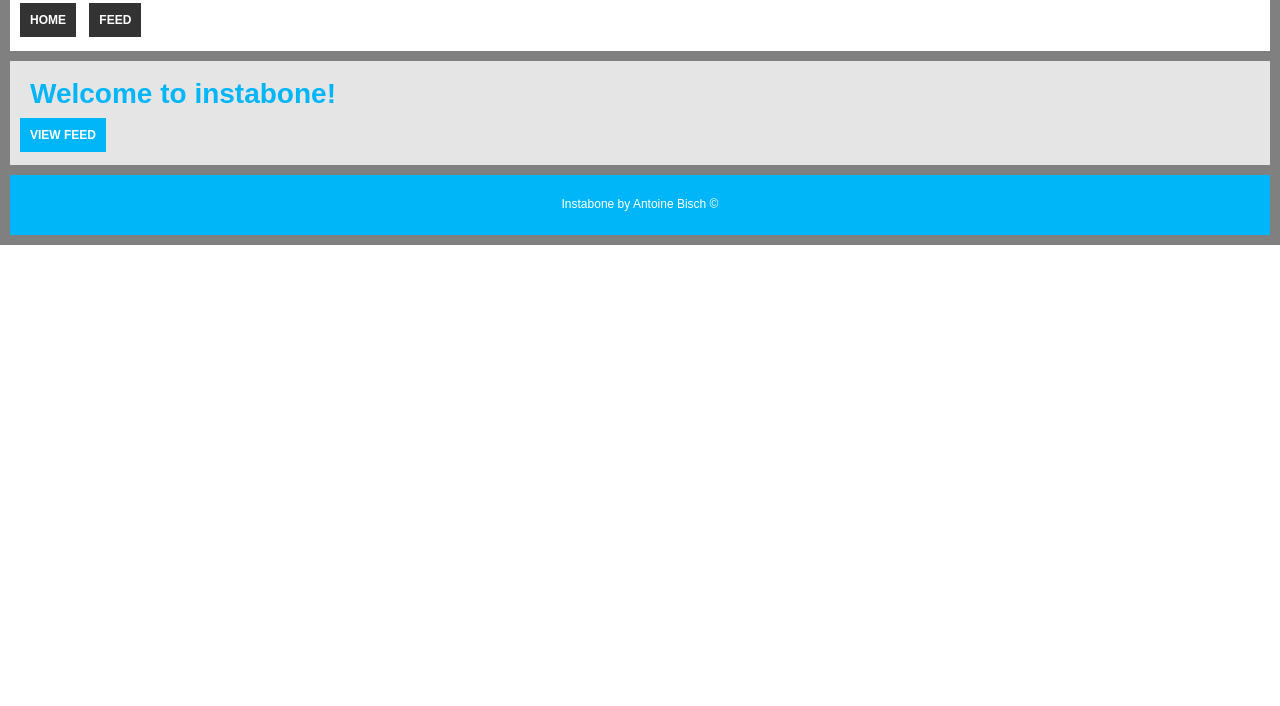
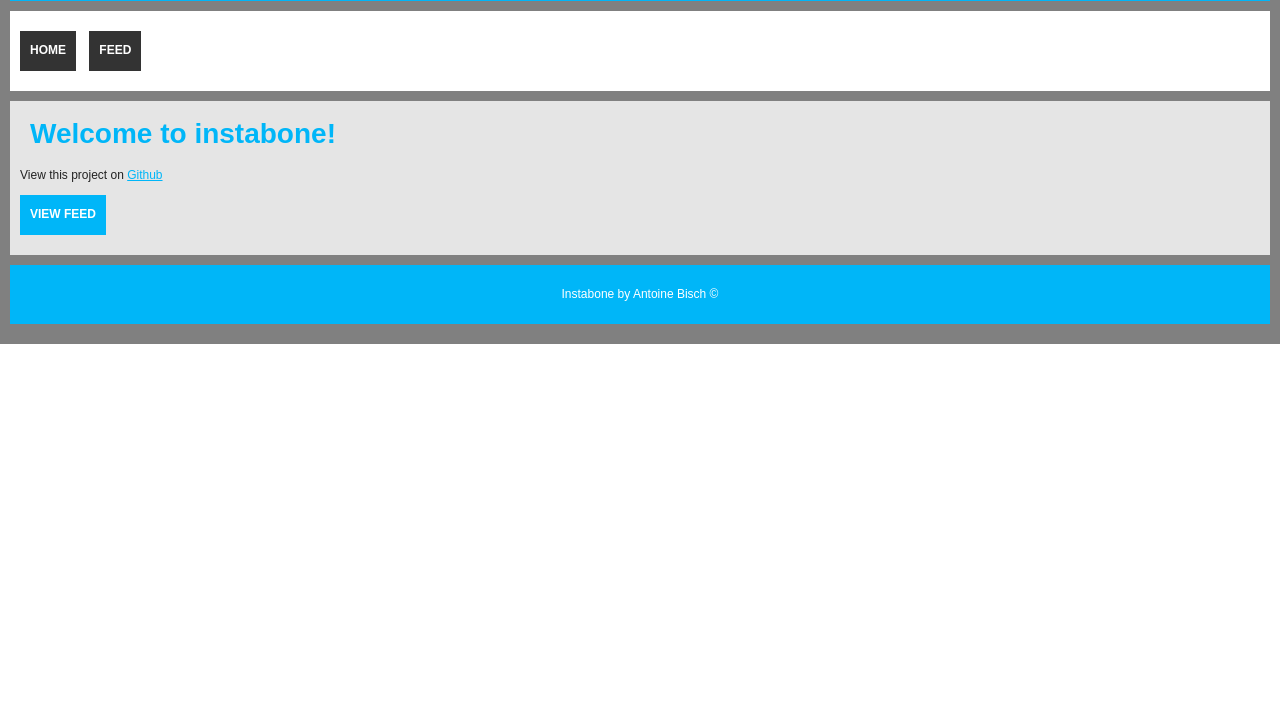
Before and after one commit to jahDsign/instabone, a plain HTML site: page index.html in a window 1280 px wide. Shown: the part 94-800 px from the top of the page. Drawn offline with Linux system fonts and the light colour scheme.

Commit message:
Added link to github on home page and updated styles to make better use of mobile real estate

```diff
--- a/css/instabone.css
+++ b/css/instabone.css
@@ -1,13 +1,18 @@
 /* SHARED */
+
 	.wrapper,
 	.main-header,
 	.main-footer,
 	.main-nav,
 	.main-content {
 		position: relative;
-		padding:10px;
-		margin: 10px 0;
 		color:#222;
+	}
+	.main-header,
+	.main-footer,
+	.main-nav,
+	.main-content {
+		padding: 10px;
 	}
 	.main-header,
 	.main-footer {
@@ -40,9 +45,10 @@
 		margin: 10px 0;
 	}
 	.wrapper a {
-		color:#222;
+		color:#00B6F8;
 	}
 	.wrapper .link-button {
+		display: inline-block;
 		text-decoration: none;
 		text-transform: uppercase;
 		font-weight: 700;
@@ -110,7 +116,6 @@
 
 	.insta-feed {
 		position: relative;
-		margin: 10px;
 	}
 	.insta-feed-list {
 		text-align: center;
@@ -121,7 +126,7 @@
 	}
 	.insta-feed-item {
 		display: inline-block;
-		margin: 10px;
+		margin: 10px 0;
 		padding: 10px;
 		line-height: 0;
 		background: #fff;
@@ -143,6 +148,9 @@
 		text-align: left;
 		line-height: 1.618;
 		display: block;
+	}
+	.insta-feed-text {
+		color: #222;
 	}
 	.insta-feed-from {
 		margin-top: 10px;
@@ -177,6 +185,25 @@
 
 @media (min-width: 415px) {
 
+	/* SHARED */
+
+		.wrapper,
+		.main-header,
+		.main-footer,
+		.main-nav,
+		.main-content {
+			padding:10px;
+			margin: 10px 0;
+		}
+
+
+	/* INSTA-FEED */
+
+		.insta-feed {
+			margin: 10px;
+		}
+
+
 	/* WRAPPER */
 
 		.wrapper h1 {
@@ -191,6 +218,7 @@
 
 		.insta-feed-item {
 			width:326px;
+			margin: 10px;
 		}
 		.insta-feed-img {
 			width: 306px;
--- a/index.html
+++ b/index.html
@@ -49,6 +49,7 @@
 		<!-- template-index-page -->
 		<script type="text/template" id="template-index-page">
 			<h1 class="main-title">Welcome to instabone!</h1>
+			<p>View this project on <a href="https://github.com/jahDsign/instabone">Github</a></p>
 			<p><a class="link-button" href="#feed">View Feed</a></p>
 		</script>
 		<!-- /template-index-page -->
@@ -56,7 +57,7 @@
 		<!-- template-insta-feed -->
 		<script type="text/template" id="template-insta-feed">
 			<div class="insta-feed">
-				<h1>Burberry's Innstagram feed</h1>
+				<h1>Burberry's Instagram feed</h1>
 				<ul id="insta-feed-list" class="insta-feed-list"></ul>
 				<div class="insta-feed-link-container">
 					<button id="insta-feed-load-more" class="insta-feed-link link-button" type="button">Load More</button>
```
Also changed, not shown: 1 other file. Lines whose indentation alone changed are shown as unchanged.
